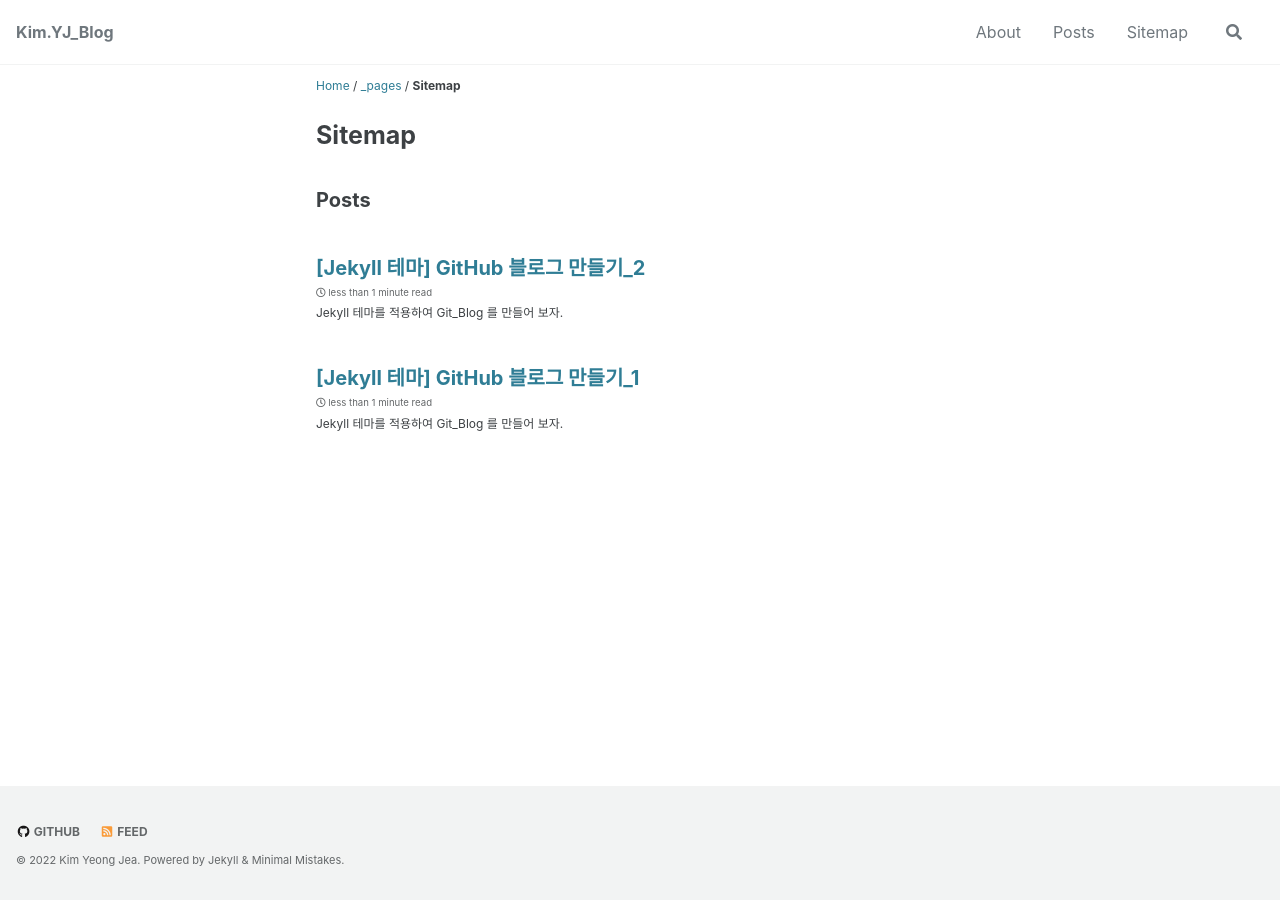
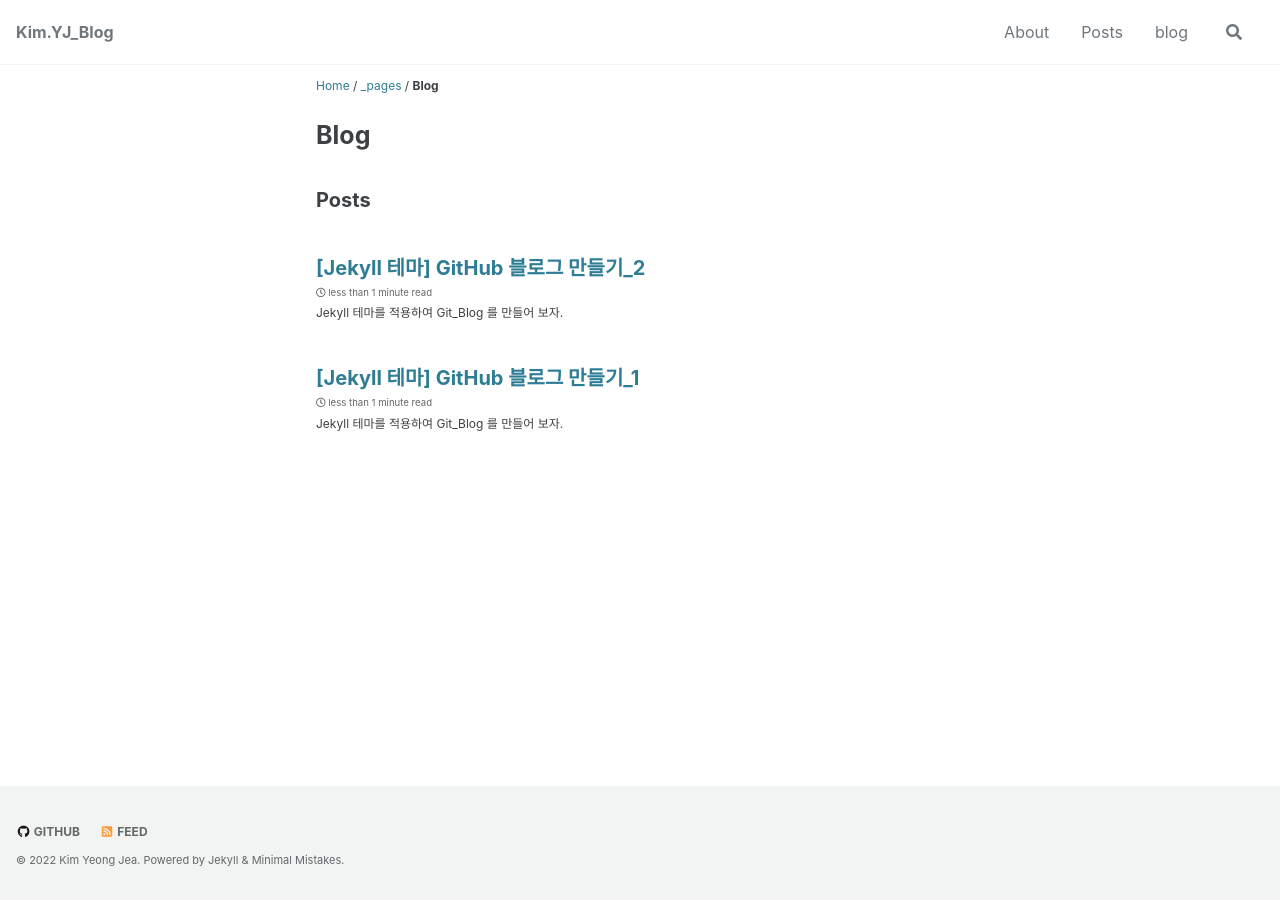
Before and after one commit to KYJ0206/kyj0206.github.io, a Jekyll site: the page built from _pages/blog.md, in a window 1280 px wide. Built offline with Jekyll 4.4.1, drawn with Linux system fonts in a browser that asks for light colours; cached includes are drawn as plain includes.

Commit message:
2022-02-18

```diff
--- a/_data/navigation.yml
+++ b/_data/navigation.yml
@@ -4,5 +4,5 @@ main:
     url: /about/
   - title: "Posts"
     url: /posts/
-  - title: "Sitemap"
-    url: /sitemap/
+  - title: "blog"
+    url: /blog/
--- a/_pages/sitemap.md
+++ b/_pages/blog.md
@@ -1,16 +1,9 @@
 ---
 layout: archive
-title: "Sitemap"
+title: "Blog"
 # permalink: /sitemap/
 author_profile: false
 ---
-
-<!-- A list of all the posts and pages found on the site. For you robots out there is an [XML version]({{ '/sitemap.xml' | relative_url }}) available for digesting as well.
-
-<h2>Pages</h2>
-{% for post in site.pages %}
-  {% include archive-single.html %}
-{% endfor %} -->
 
 <h2>Posts</h2>
 {% for post in site.posts %}
```
Also changed, not shown: _posts/2021-12-29/2021-12-29-first-post.md (+0 -1 lines), _posts/2021-12-29/2022-02-18-2nd.md (+0 -1 lines).
